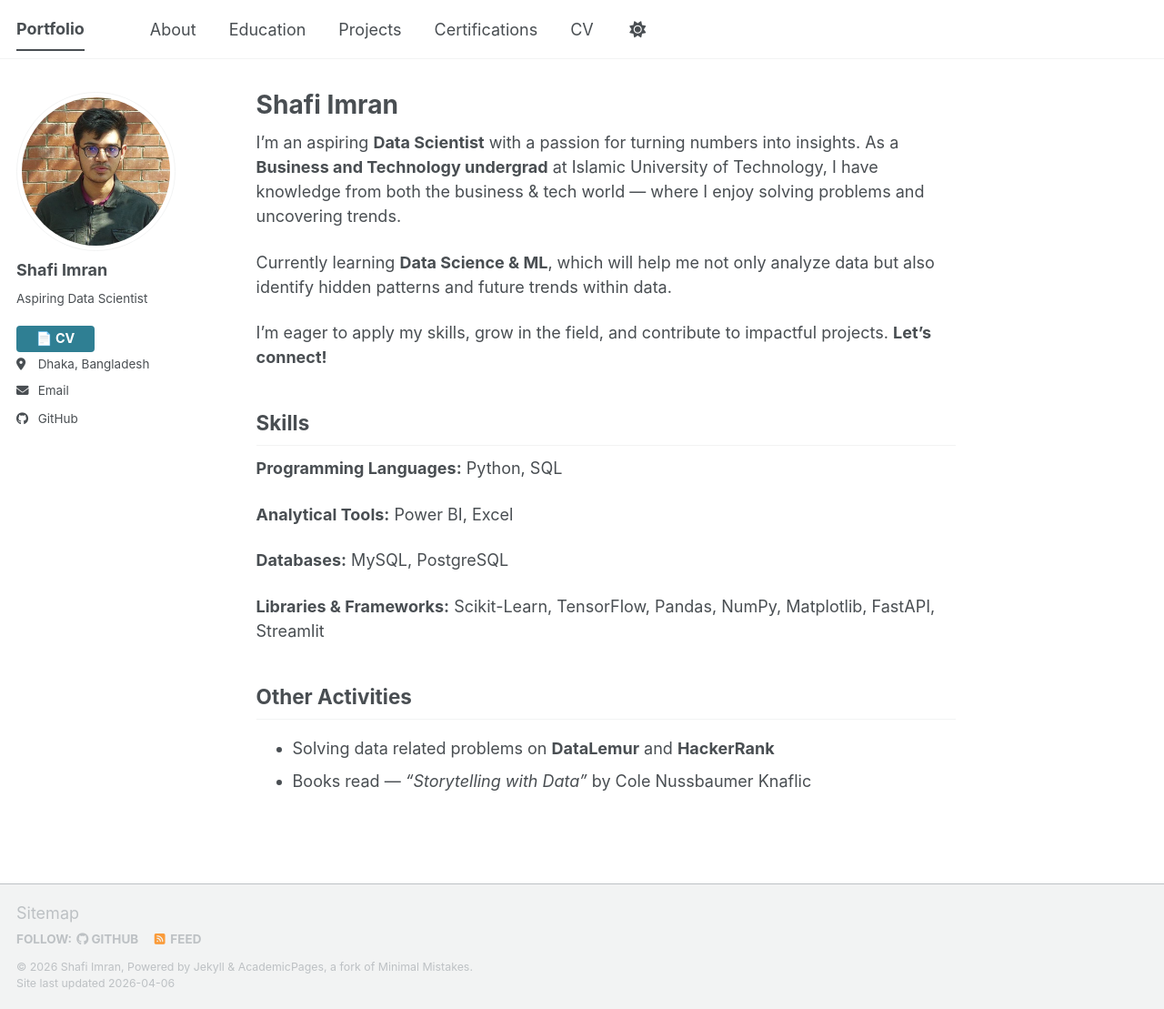
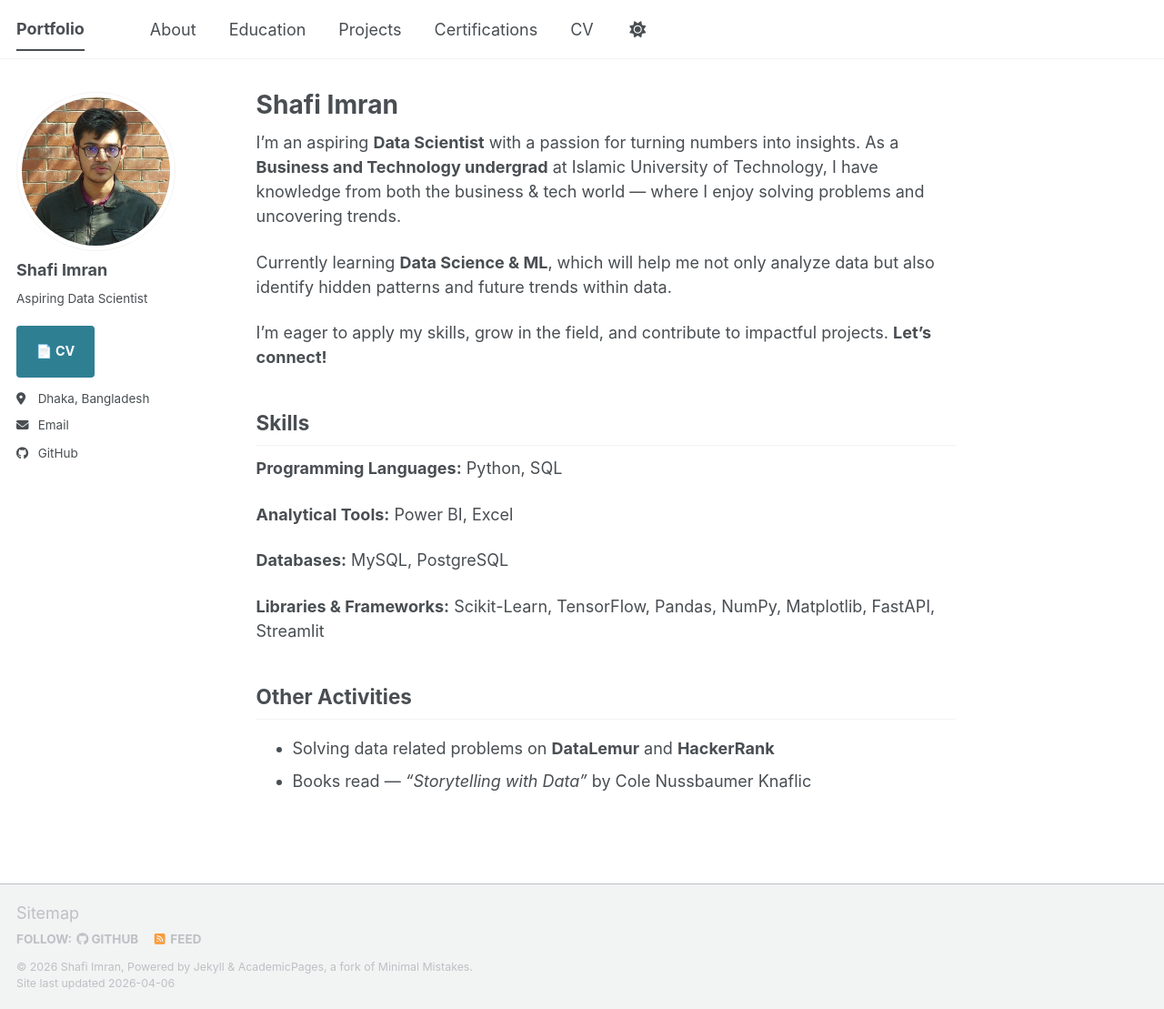
Before and after one commit to shafiimran/shafiimran.github.io, a Jekyll site: the page built from _pages/about.md, in a window 1280 px wide and 1109 px high. Shown: the whole window at 91% size. Built offline with Jekyll 4.4.1, drawn with Linux system fonts in a browser that asks for light colours; a script bundle is joined from its source files by our own code; library files that are not in the unit come from our copies.

Commit message:
Update author CV button padding for improved layout consistency

```diff
--- a/assets/css/main.scss
+++ b/assets/css/main.scss
@@ -47,12 +47,12 @@
 
 .author__cv {
   margin-top: 0.5rem;
-
+  margin-bottom: 0.5rem;
 }
 
 .author__cv .btn {
   width: auto;
-  padding: 0.4rem 1.2rem;
+  padding: 1.2rem 1.2rem;
   font-size: 0.8rem;
   display: inline-block;
 }
```
